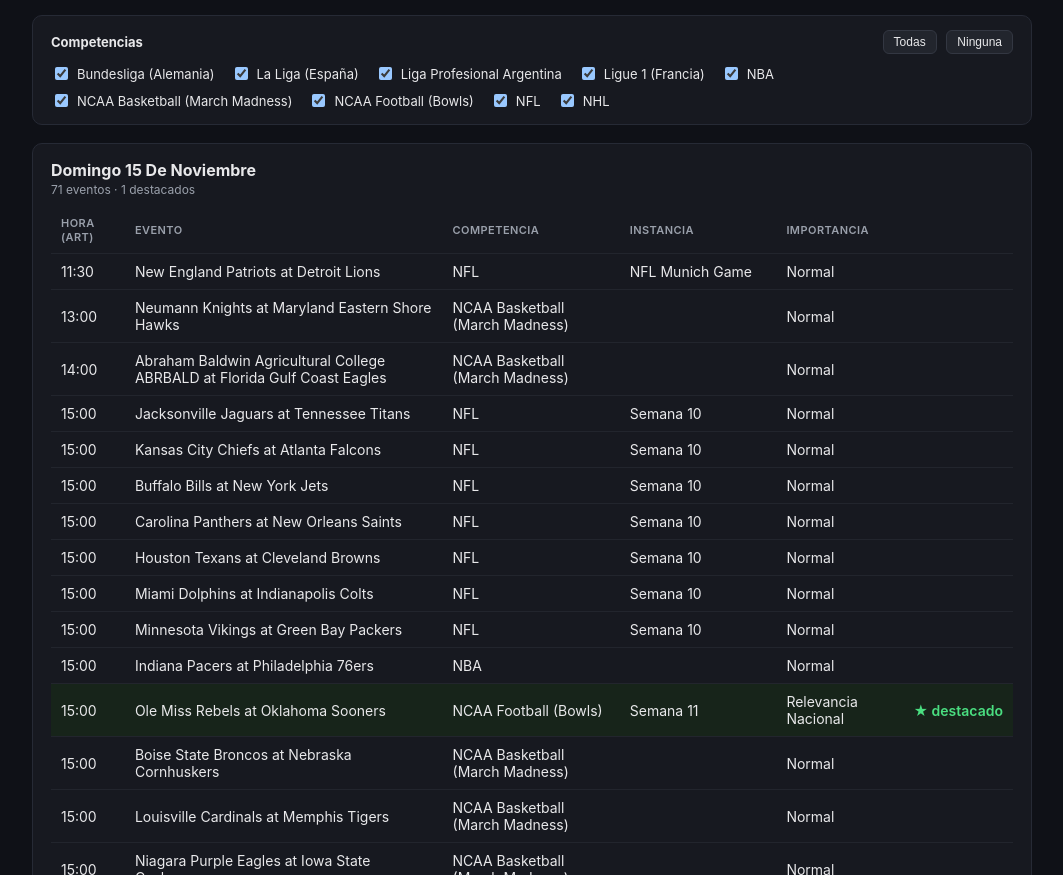
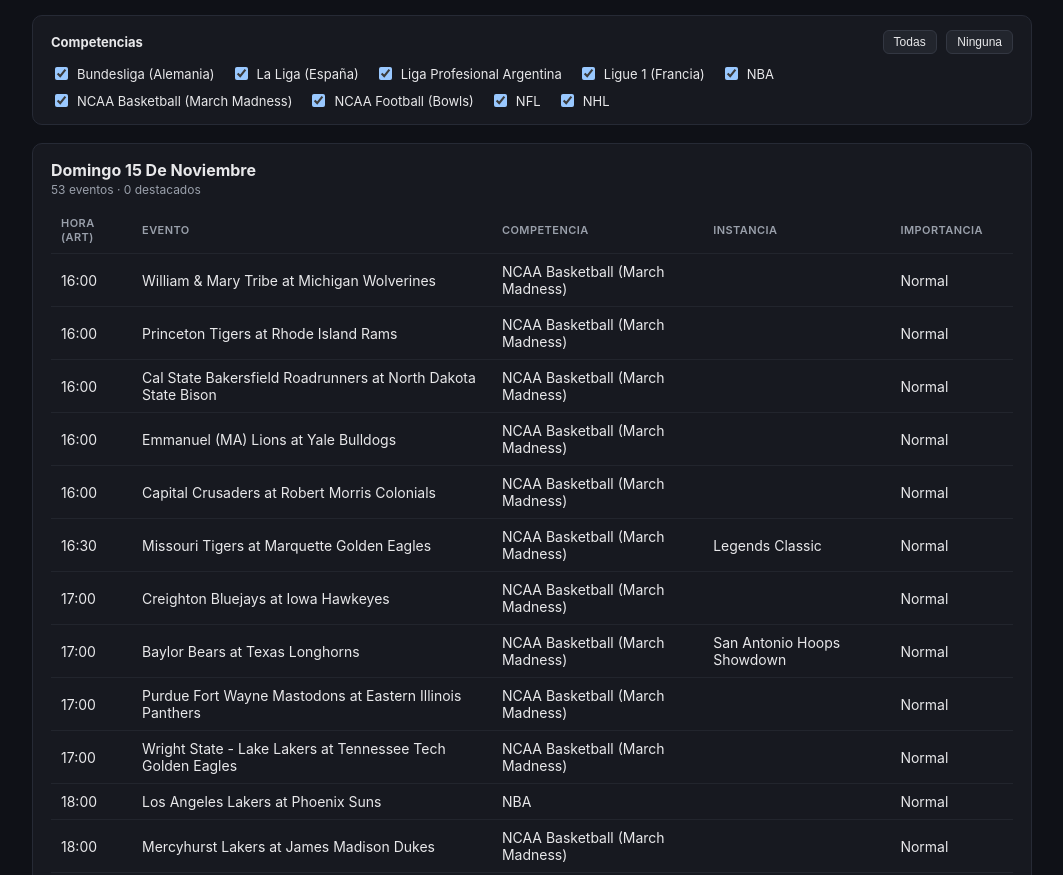
Before and after one commit to pablodberon/sports-events-tracker, a plain HTML site: page docs/index.html in a window 1280 px wide. Shown: the part 77-952 px from the top of the page, without its empty margins (108-1171 px from the left). Drawn offline with Linux system fonts and the light colour scheme.

Commit message:
Actualizar dashboard [skip ci]

```diff
--- a/docs/index.html
+++ b/docs/index.html
@@ -36,7 +36,7 @@
 <body>
 <div class="wrap">
   <h1>Agenda deportiva</h1>
-  <div class="meta">Actualizado 2026-11-15 12:29 ART &middot; 400 eventos proximos &middot; 15 destacados &middot; la jornada va de 4am a 3:59am del dia siguiente (hora Argentina)</div>
+  <div class="meta">Actualizado 2026-11-15 17:58 ART &middot; 400 eventos proximos &middot; 17 destacados &middot; la jornada va de 4am a 3:59am del dia siguiente (hora Argentina)</div>
 
   <div class="filters">
     <div class="filters-head">
@@ -64,29 +64,11 @@
 
     <section class="day">
       <h2>Domingo 15 de noviembre</h2>
-      <div class="day-meta">71 eventos &middot; 1 destacados</div>
+      <div class="day-meta">53 eventos &middot; 0 destacados</div>
       <table>
         <thead><tr><th>Hora (ART)</th><th>Evento</th><th>Competencia</th><th>Instancia</th><th>Importancia</th><th></th></tr></thead>
         <tbody>
-          <tr class="" data-competitions="NFL"><td>11:30</td><td>New England Patriots at Detroit Lions</td><td>NFL</td><td>NFL Munich Game</td><td>Normal</td><td class="badge"></td></tr>
-<tr class="" data-competitions="NCAA Basketball (March Madness)"><td>13:00</td><td>Neumann Knights at Maryland Eastern Shore Hawks</td><td>NCAA Basketball (March Madness)</td><td></td><td>Normal</td><td class="badge"></td></tr>
-<tr class="" data-competitions="NCAA Basketball (March Madness)"><td>14:00</td><td>Abraham Baldwin Agricultural College ABRBALD at Florida Gulf Coast Eagles</td><td>NCAA Basketball (March Madness)</td><td></td><td>Normal</td><td class="badge"></td></tr>
-<tr class="" data-competitions="NFL"><td>15:00</td><td>Jacksonville Jaguars at Tennessee Titans</td><td>NFL</td><td>Semana 10</td><td>Normal</td><td class="badge"></td></tr>
-<tr class="" data-competitions="NFL"><td>15:00</td><td>Kansas City Chiefs at Atlanta Falcons</td><td>NFL</td><td>Semana 10</td><td>Normal</td><td class="badge"></td></tr>
-<tr class="" data-competitions="NFL"><td>15:00</td><td>Buffalo Bills at New York Jets</td><td>NFL</td><td>Semana 10</td><td>Normal</td><td class="badge"></td></tr>
-<tr class="" data-competitions="NFL"><td>15:00</td><td>Carolina Panthers at New Orleans Saints</td><td>NFL</td><td>Semana 10</td><td>Normal</td><td class="badge"></td></tr>
-<tr class="" data-competitions="NFL"><td>15:00</td><td>Houston Texans at Cleveland Browns</td><td>NFL</td><td>Semana 10</td><td>Normal</td><td class="badge"></td></tr>
-<tr class="" data-competitions="NFL"><td>15:00</td><td>Miami Dolphins at Indianapolis Colts</td><td>NFL</td><td>Semana 10</td><td>Normal</td><td class="badge"></td></tr>
-<tr class="" data-competitions="NFL"><td>15:00</td><td>Minnesota Vikings at Green Bay Packers</td><td>NFL</td><td>Semana 10</td><td>Normal</td><td class="badge"></td></tr>
-<tr class="" data-competitions="NBA"><td>15:00</td><td>Indiana Pacers at Philadelphia 76ers</td><td>NBA</td><td></td><td>Normal</td><td class="badge"></td></tr>
-<tr class="featured" data-competitions="NCAA Football (Bowls)"><td>15:00</td><td>Ole Miss Rebels at Oklahoma Sooners</td><td>NCAA Football (Bowls)</td><td>Semana 11</td><td>Relevancia Nacional</td><td class="badge">&#9733; destacado</td></tr>
-<tr class="" data-competitions="NCAA Basketball (March Madness)"><td>15:00</td><td>Boise State Broncos at Nebraska Cornhuskers</td><td>NCAA Basketball (March Madness)</td><td></td><td>Normal</td><td class="badge"></td></tr>
-<tr class="" data-competitions="NCAA Basketball (March Madness)"><td>15:00</td><td>Louisville Cardinals at Memphis Tigers</td><td>NCAA Basketball (March Madness)</td><td></td><td>Normal</td><td class="badge"></td></tr>
-<tr class="" data-competitions="NCAA Basketball (March Madness)"><td>15:00</td><td>Niagara Purple Eagles at Iowa State Cyclones</td><td>NCAA Basketball (March Madness)</td><td></td><td>Normal</td><td class="badge"></td></tr>
-<tr class="" data-competitions="NCAA Basketball (March Madness)"><td>15:00</td><td>Colgate Raiders at Delaware Blue Hens</td><td>NCAA Basketball (March Madness)</td><td></td><td>Normal</td><td class="badge"></td></tr>
-<tr class="" data-competitions="NCAA Basketball (March Madness)"><td>15:00</td><td>Harvard Crimson at American University Eagles</td><td>NCAA Basketball (March Madness)</td><td></td><td>Normal</td><td class="badge"></td></tr>
-<tr class="" data-competitions="NCAA Basketball (March Madness)"><td>15:30</td><td>New Hampshire Wildcats at Boston College Eagles</td><td>NCAA Basketball (March Madness)</td><td></td><td>Normal</td><td class="badge"></td></tr>
-<tr class="" data-competitions="NCAA Basketball (March Madness)"><td>16:00</td><td>William &amp; Mary Tribe at Michigan Wolverines</td><td>NCAA Basketball (March Madness)</td><td></td><td>Normal</td><td class="badge"></td></tr>
+          <tr class="" data-competitions="NCAA Basketball (March Madness)"><td>16:00</td><td>William &amp; Mary Tribe at Michigan Wolverines</td><td>NCAA Basketball (March Madness)</td><td></td><td>Normal</td><td class="badge"></td></tr>
 <tr class="" data-competitions="NCAA Basketball (March Madness)"><td>16:00</td><td>Princeton Tigers at Rhode Island Rams</td><td>NCAA Basketball (March Madness)</td><td></td><td>Normal</td><td class="badge"></td></tr>
 <tr class="" data-competitions="NCAA Basketball (March Madness)"><td>16:00</td><td>Cal State Bakersfield Roadrunners at North Dakota State Bison</td><td>NCAA Basketball (March Madness)</td><td></td><td>Normal</td><td class="badge"></td></tr>
 <tr class="" data-competitions="NCAA Basketball (March Madness)"><td>16:00</td><td>Emmanuel (MA) Lions at Yale Bulldogs</td><td>NCAA Basketball (March Madness)</td><td></td><td>Normal</td><td class="badge"></td></tr>
@@ -459,7 +441,7 @@
 
     <section class="day">
       <h2>Viernes 20 de noviembre</h2>
-      <div class="day-meta">55 eventos &middot; 8 destacados</div>
+      <div class="day-meta">73 eventos &middot; 11 destacados</div>
       <table>
         <thead><tr><th>Hora (ART)</th><th>Evento</th><th>Competencia</th><th>Instancia</th><th>Importancia</th><th></th></tr></thead>
         <tbody>
@@ -518,6 +500,24 @@
 <tr class="" data-competitions="NCAA Basketball (March Madness)"><td>22:00</td><td>South Alabama Jaguars at SMU Mustangs</td><td>NCAA Basketball (March Madness)</td><td></td><td>Normal</td><td class="badge"></td></tr>
 <tr class="featured" data-competitions="NCAA Football (Bowls)"><td>23:00</td><td>New Mexico Lobos at Wyoming Cowboys</td><td>NCAA Football (Bowls)</td><td>Semana 12</td><td>Relevancia Nacional</td><td class="badge">&#9733; destacado</td></tr>
 <tr class="" data-competitions="NCAA Basketball (March Madness)"><td>23:00</td><td>Marshall Thundering Herd at North Carolina Tar Heels</td><td>NCAA Basketball (March Madness)</td><td></td><td>Normal</td><td class="badge"></td></tr>
+<tr class="" data-competitions="NCAA Basketball (March Madness)"><td>23:00</td><td>Eastern Illinois Panthers at Illinois Fighting Illini</td><td>NCAA Basketball (March Madness)</td><td></td><td>Normal</td><td class="badge"></td></tr>
+<tr class="" data-competitions="NCAA Basketball (March Madness)"><td>23:00</td><td>East Carolina Pirates at Utah Valley Wolverines</td><td>NCAA Basketball (March Madness)</td><td>U.S. Virgin Islands Paradise Jam</td><td>Normal</td><td class="badge"></td></tr>
+<tr class="" data-competitions="NCAA Basketball (March Madness)"><td>23:00</td><td>Cal State Bakersfield Roadrunners at Idaho Vandals</td><td>NCAA Basketball (March Madness)</td><td></td><td>Normal</td><td class="badge"></td></tr>
+<tr class="" data-competitions="NBA"><td>23:30</td><td>Phoenix Suns at Utah Jazz</td><td>NBA</td><td>NBA Cup - Group Play</td><td>Normal</td><td class="badge"></td></tr>
+<tr class="" data-competitions="NBA"><td>00:00</td><td>Sacramento Kings at Los Angeles Lakers</td><td>NBA</td><td>NBA Cup - Group Play</td><td>Normal</td><td class="badge"></td></tr>
+<tr class="" data-competitions="NBA"><td>00:00</td><td>Houston Rockets at Denver Nuggets</td><td>NBA</td><td>NBA Cup - Group Play</td><td>Normal</td><td class="badge"></td></tr>
+<tr class="featured" data-competitions="NCAA Football (Bowls)"><td>02:00</td><td>Virginia Tech Hokies at Miami Hurricanes</td><td>NCAA Football (Bowls)</td><td>Semana 12</td><td>Relevancia Nacional</td><td class="badge">&#9733; destacado</td></tr>
+<tr class="featured" data-competitions="NCAA Football (Bowls)"><td>02:00</td><td>Pittsburgh Panthers at Louisville Cardinals</td><td>NCAA Football (Bowls)</td><td>Semana 12</td><td>Relevancia Nacional</td><td class="badge">&#9733; destacado</td></tr>
+<tr class="featured" data-competitions="NCAA Football (Bowls)"><td>02:00</td><td>North Texas Mean Green at Tulane Green Wave</td><td>NCAA Football (Bowls)</td><td>Semana 12</td><td>Relevancia Nacional</td><td class="badge">&#9733; destacado</td></tr>
+<tr class="" data-competitions="NCAA Basketball (March Madness)"><td>02:00</td><td>Siena Saints at Bucknell Bison</td><td>NCAA Basketball (March Madness)</td><td></td><td>Normal</td><td class="badge"></td></tr>
+<tr class="" data-competitions="NCAA Basketball (March Madness)"><td>02:00</td><td>LSU New Orleans Privateers at Texas Southern Tigers</td><td>NCAA Basketball (March Madness)</td><td></td><td>Normal</td><td class="badge"></td></tr>
+<tr class="" data-competitions="NCAA Basketball (March Madness)"><td>02:00</td><td>New Hampshire Wildcats at New Haven Chargers</td><td>NCAA Basketball (March Madness)</td><td></td><td>Normal</td><td class="badge"></td></tr>
+<tr class="" data-competitions="NCAA Basketball (March Madness)"><td>02:00</td><td>Queens University Royals at LSU Tigers</td><td>NCAA Basketball (March Madness)</td><td></td><td>Normal</td><td class="badge"></td></tr>
+<tr class="" data-competitions="NCAA Basketball (March Madness)"><td>02:00</td><td>South Carolina Upstate Spartans at UNC Greensboro Spartans</td><td>NCAA Basketball (March Madness)</td><td></td><td>Normal</td><td class="badge"></td></tr>
+<tr class="" data-competitions="NCAA Basketball (March Madness)"><td>02:00</td><td>Longwood Lancers at East Tennessee State Buccaneers</td><td>NCAA Basketball (March Madness)</td><td></td><td>Normal</td><td class="badge"></td></tr>
+<tr class="" data-competitions="NCAA Basketball (March Madness)"><td>02:00</td><td>Columbia Lions at Boston University Terriers</td><td>NCAA Basketball (March Madness)</td><td></td><td>Normal</td><td class="badge"></td></tr>
+<tr class="" data-competitions="NCAA Basketball (March Madness)"><td>02:00</td><td>Justice Lions at Northern Colorado Bears</td><td>NCAA Basketball (March Madness)</td><td></td><td>Normal</td><td class="badge"></td></tr>
+<tr class="" data-competitions="NCAA Basketball (March Madness)"><td>02:00</td><td>Clinton Golden Bears at Furman Paladins</td><td>NCAA Basketball (March Madness)</td><td></td><td>Normal</td><td class="badge"></td></tr>
         </tbody>
       </table>
     </section>
```
